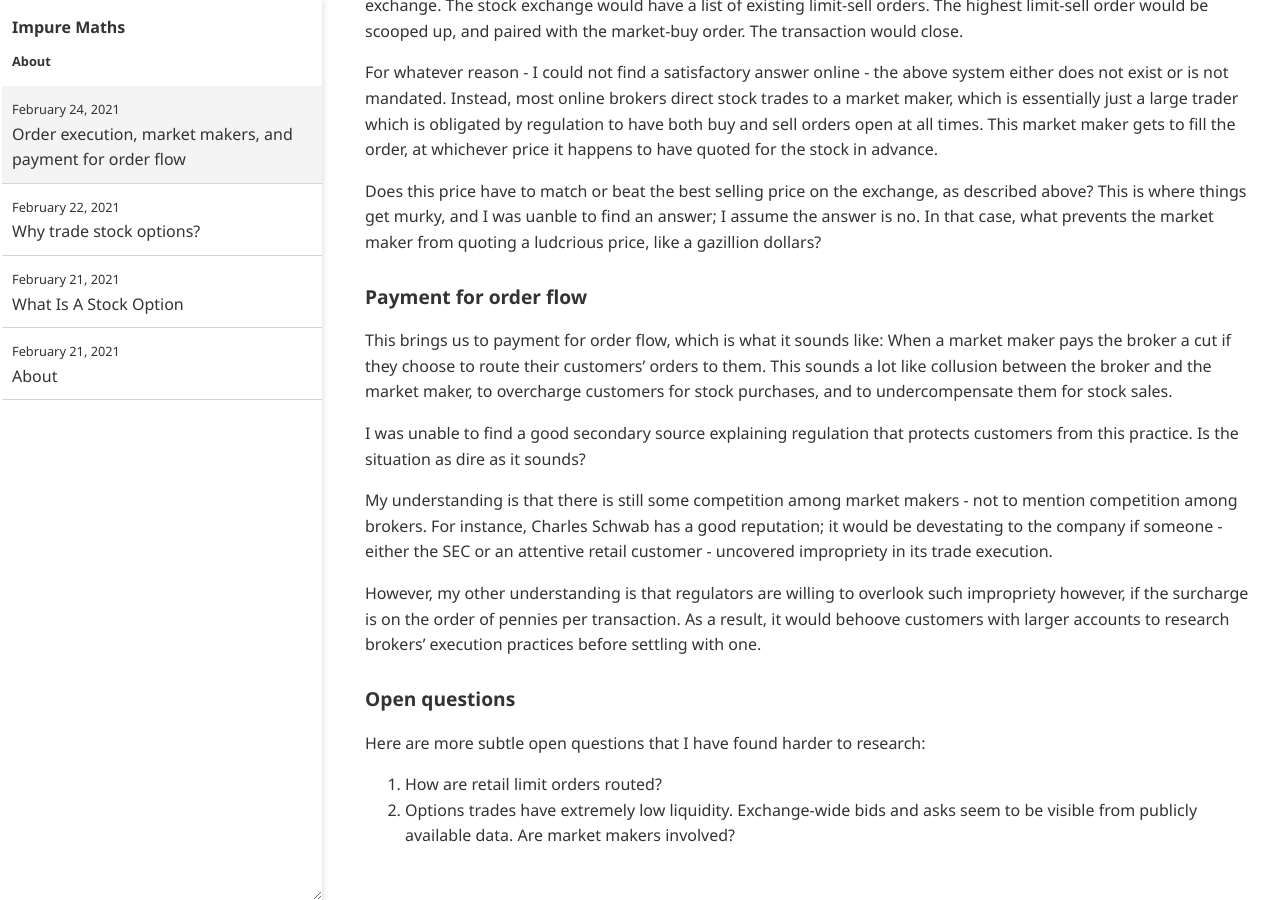
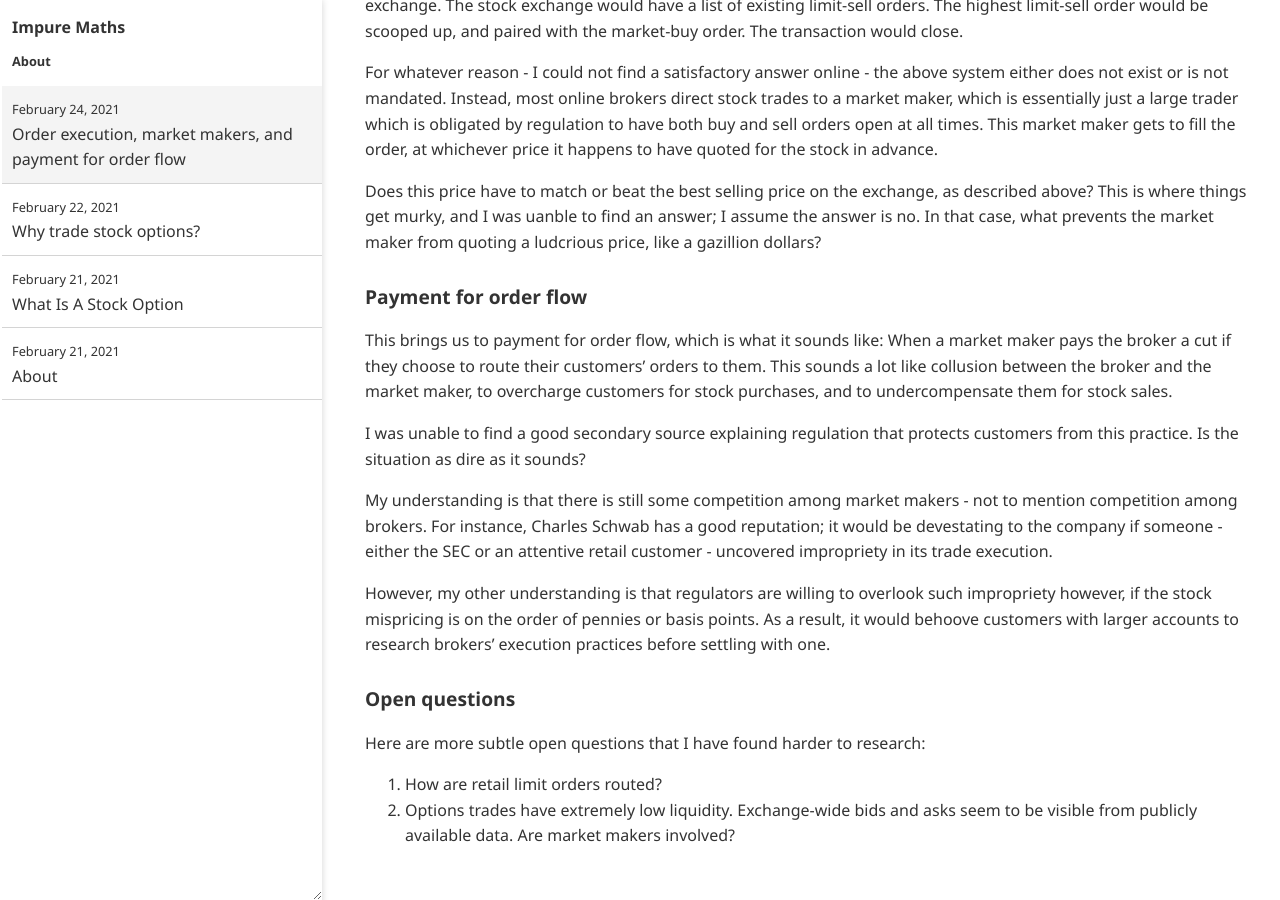
Before and after one commit to impuremaths/impuremaths.github.io, a Jekyll site: the page built from _posts/2021-02-24-order-execution.md, in a window 1280 px wide and 900 px high, scrolled down 769 px. Built offline with Jekyll 4.4.1, drawn with Linux system fonts in a browser that asks for light colours.

Commit message:
Update 2021-02-24-order-execution.md

```diff
--- a/_posts/2021-02-24-order-execution.md
+++ b/_posts/2021-02-24-order-execution.md
@@ -39,7 +39,7 @@ I was unable to find a good secondary source explaining regulation that protects
 
 My understanding is that there is still some competition among market makers - not to mention competition among brokers. For instance, Charles Schwab has a good reputation; it would be devestating to the company if someone - either the SEC or an attentive retail customer - uncovered impropriety in its trade execution.
 
-However, my other understanding is that regulators are willing to overlook such impropriety however, if the surcharge is on the order of pennies per transaction. As a result, it would behoove customers with larger accounts to research brokers' execution practices before settling with one.
+However, my other understanding is that regulators are willing to overlook such impropriety however, if the stock mispricing is on the order of pennies or basis points. As a result, it would behoove customers with larger accounts to research brokers' execution practices before settling with one.
 
 ### Open questions
 
```
